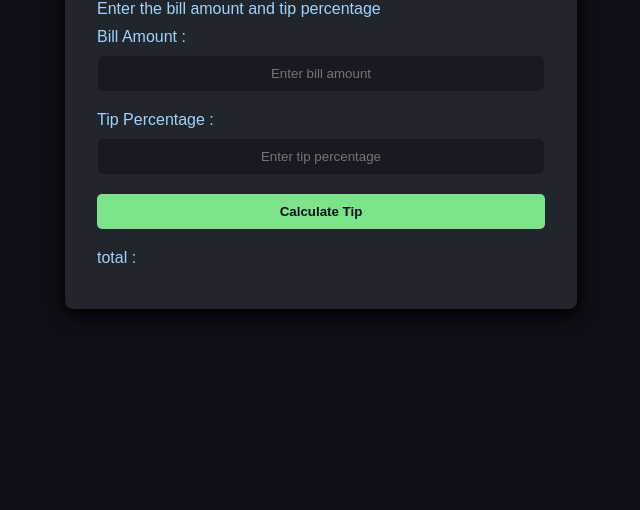
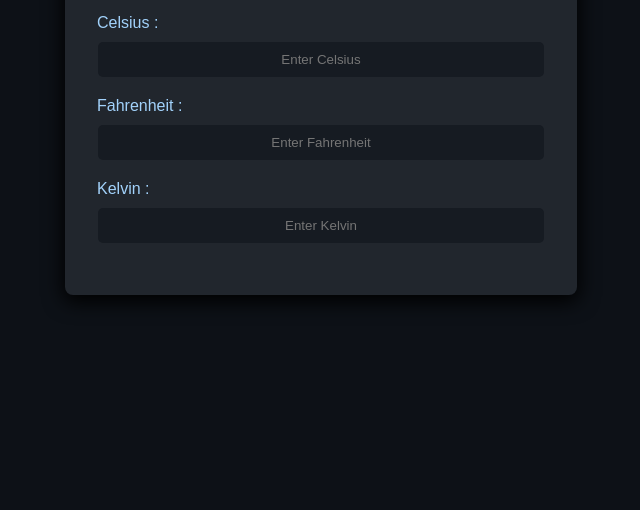
Before and after one commit to DashPgi/JsTraining, a plain HTML site: page index.html in a window 1280 px wide. Shown: the part 290-800 px from the top of the page, without its empty margins (319-959 px from the left). Drawn offline with Linux system fonts and the light colour scheme.

Commit message:
Temperture-Converter

```diff
--- a/app.js
+++ b/app.js
@@ -1,20 +1,77 @@
-function calculateTip() {
-  var Bill = Number(document.getElementById("bill-amount").value);
-  var Tip = Number(document.getElementById("tip-percentage").value);
-  var Resault = document.getElementById("tip-amount");
+function convertTemperature(type) {
 
-  if (Bill < 1) {
-    let Tipamount = "SooratHesab Kamtar az 1000 ast";
-    Resault.textContent = "total :" +Tipamount;
-  }
-  if (Tip < 1) {
-    let Tipamount = "Darsade Moshakhas shode Eshtebah Ast!";
-    Resault.textContent = "total :" +Tipamount;
-  } else if (Tip < 1 || Bill < 1) {
-    let Tipamount = "Voroodi Sahih Nist!";
-    Resault.textContent = "total :" + Tipamount;
-  } else {
-let Tipamount = Bill + (Bill * Tip / 100);
-    Resault.textContent = "total : " + Tipamount;
-  }
+    let celsiusInput = document.getElementById("celsius-input");
+    let fahrenheitInput = document.getElementById("fahrenheit-input");
+    let kelvinInput = document.getElementById("kelvin-input");
+
+    let celsius;
+    let fahrenheit;
+    let kelvin;
+
+    switch (type) {
+
+        case "celsius":
+
+            celsius = parseFloat(celsiusInput.value);
+
+            if (isNaN(celsius)) {
+                fahrenheitInput.value = "";
+                kelvinInput.value = "";
+                return;
+            }
+
+            fahrenheit = (celsius * 9 / 5) + 32;
+            kelvin = celsius + 273.15;
+
+            fahrenheitInput.value = fahrenheit.toFixed(2);
+            kelvinInput.value = kelvin.toFixed(2);
+
+            break;
+
+        case "fahrenheit":
+
+            fahrenheit = parseFloat(fahrenheitInput.value);
+
+            if (isNaN(fahrenheit)) {
+                celsiusInput.value = "";
+                kelvinInput.value = "";
+                return;
+            }
+
+            celsius = (fahrenheit - 32) * 5 / 9;
+            kelvin = celsius + 273.15;
+
+            celsiusInput.value = celsius.toFixed(2);
+            kelvinInput.value = kelvin.toFixed(2);
+
+            break;
+
+        case "kelvin":
+
+            kelvin = parseFloat(kelvinInput.value);
+
+            if (isNaN(kelvin)) {
+                celsiusInput.value = "";
+                fahrenheitInput.value = "";
+                return;
+            }
+
+            celsius = kelvin - 273.15;
+            fahrenheit = (celsius * 9 / 5) + 32;
+
+            celsiusInput.value = celsius.toFixed(2);
+            fahrenheitInput.value = fahrenheit.toFixed(2);
+
+            break;
+    }
+
+    document.body.classList.remove("freezing", "cold", "hot");
+
+    if (celsius < 0) {
+        document.body.classList.add("freezing");
+    } else if (celsius < 28) {
+        document.body.classList.add("cold");
+    } else {
+        document.body.classList.add("hot");
+    }
 }
--- a/index.html
+++ b/index.html
@@ -1,26 +1,44 @@
 <!DOCTYPE html>
 <html lang="en">
-
 <head>
     <meta charset="UTF-8">
     <meta name="viewport" content="width=device-width, initial-scale=1.0">
+    <title>Temperature Converter</title>
     <link rel="stylesheet" href="style.css">
-    <title>Tip-Calculator</title>
 </head>
+<body>
 
-<body>
-    <main>
-        <h1>Tip Calculator</h1>
-        <div class="container">
-            <p>Enter the bill amount and tip percentage</p>
-            <p>Bill Amount : </p>
-            <input type="number" minlentgh="1000" id="bill-amount" placeholder="Enter bill amount">
-            <p>Tip Percentage : </p>
-            <input type="number" minlength="10" id="tip-percentage" placeholder="Enter tip percentage">
-            <input type="button" value="Calculate Tip" id="calculate-button" onclick="calculateTip()">
-            <p id="tip-amount">total : </p>
-        </div>
-    </main>
+<main>
+    <h1 id="headtext">Temperature Converter</h1>
+
+    <div class="container">
+        <p>Celsius :</p>
+        <input
+            type="number"
+            id="celsius-input"
+            placeholder="Enter Celsius"
+            oninput="convertTemperature('celsius')"
+        >
+
+        <p>Fahrenheit :</p>
+        <input
+            type="number"
+            id="fahrenheit-input"
+            placeholder="Enter Fahrenheit"
+            oninput="convertTemperature('fahrenheit')"
+        >
+
+        <p>Kelvin :</p>
+        <input
+            type="number"
+            id="kelvin-input"
+            placeholder="Enter Kelvin"
+            oninput="convertTemperature('kelvin')"
+        >
+    </div>
+</main>
+
+<script src="app.js"></script>
+
 </body>
-<script src="app.js"></script>
 </html>
--- a/style.css
+++ b/style.css
@@ -1,4 +1,4 @@
-:root{
+:root {
     --First-color: #0d1117;
     --Second-color: #161b22;
     --Third-color: #21262d;
@@ -12,62 +12,119 @@
     --Blue-second-color: #77bdfb;
     --Purple-color: #cea5fb;
 }
-*{
-    outline : none;
-    border : none;
-    background : none;
-    margin : 0;
-    padding : 0;
+
+* {
+    transition: all 0.3s ease-in-out;
+    user-select: none;
+    outline: none;
+    border: none;
+    background: none;
+    margin: 0;
+    padding: 0;
 }
-body{
-    font-family : 'Poppins', sans-serif;
-    width : 100vw;
-    height : 100vh;
-    background : var(--First-color);
-    margin : 0;
+
+.cold main {
+    color: var(--Blue-color);
+
+    .convert-button {
+        background: var(--Blue-color);
+    }
+}
+
+.hot main {
+    color: var(--Red-color);
+
+    .convert-button {
+        background: var(--Red-color);
+    }
+}
+
+.freezing main {
+    color: var(--Light-Third-color);
+
+    .convert-button {
+        background: var(--Light-Third-color);
+    }
+}
+
+body {
+    font-family: 'Poppins', sans-serif;
+    width: 100vw;
+    height: 100vh;
+    background: var(--First-color);
+    margin: 0;
     padding: 0;
     justify-items: center;
     align-content: center;
 }
-main{
-    display : block;
-    position : relative;
-    background : var(--Third-color);
-    border-radius : 8px ;
-    padding : 2rem;
-    width : 35%;
-    color : var(--Blue-color);
-    box-shadow : 0px 5px 20px 2px black;
+
+main {
+    display: block;
+    position: relative;
+    background: var(--Third-color);
+    border-radius: 8px;
+    padding: 2rem;
+    width: 35%;
+    color: var(--Blue-color);
+    box-shadow: 0px 5px 20px 2px black;
 }
-main h1{
+
+main h1 {
     margin-bottom: 20px;
+    transition: all 0.5s;
     text-align: center;
 }
-main p{
-    margin: 10px 0 ;
+
+main h1:hover,
+main p:hover {
+    text-shadow: 0px 0px 10px var(--Blue-color);
 }
 
-.container input{
-    width : 95%;
-    text-align : center;
-    color : var(--Light-Third-color);
-    background : var(--Second-color);
-    border-radius : 5px ;
-    padding : 10px ;
+main p {
+    margin: 10px 0;
+}
+
+.container input {
+    width: 95%;
+    text-align: center;
+    color: var(--Light-Third-color);
+    background: var(--Second-color);
+    border-radius: 5px;
+    padding: 10px;
     margin-bottom: 20px;
-    display : block;
+    display: block;
     justify-self: center;
 }
-.container input[type=button]{
-    width : 100%;
-    transition : all 0.3s;
-    background : var(--Green-color);
-    color : var(--First-color);
-    font-weight : bold;
-    cursor : pointer;
-}.container input[type=button]:hover{
-    background : var(--Blue-color);
+
+.convert-button {
+    position: relative;
+    overflow: hidden;
+    width: 100%;
+    padding: 10px;
+    transition: all 0.3s ease-in-out;
+    border-radius: 5px;
+    background: var(--Blue-color);
+    color: var(--First-color);
+    font-weight: bold;
+    cursor: pointer;
 }
+
+.convert-button::before {
+    transition: all 0.4s;
+    content: "";
+    position: absolute;
+    left: 0;
+    transform: translate(-150%) skewX(-30deg);
+    top: 0;
+    width: 25%;
+    height: 100%;
+    background: rgba(255, 255, 255, 0.408);
+}
+
+.convert-button:hover::before {
+    transform: translateX(450%) skewX(-30deg);
+}
+
 .container input[type=number]::-webkit-inner-spin-button,
 .container input[type=number]::-webkit-outer-spin-button {
     -webkit-appearance: none;
```
